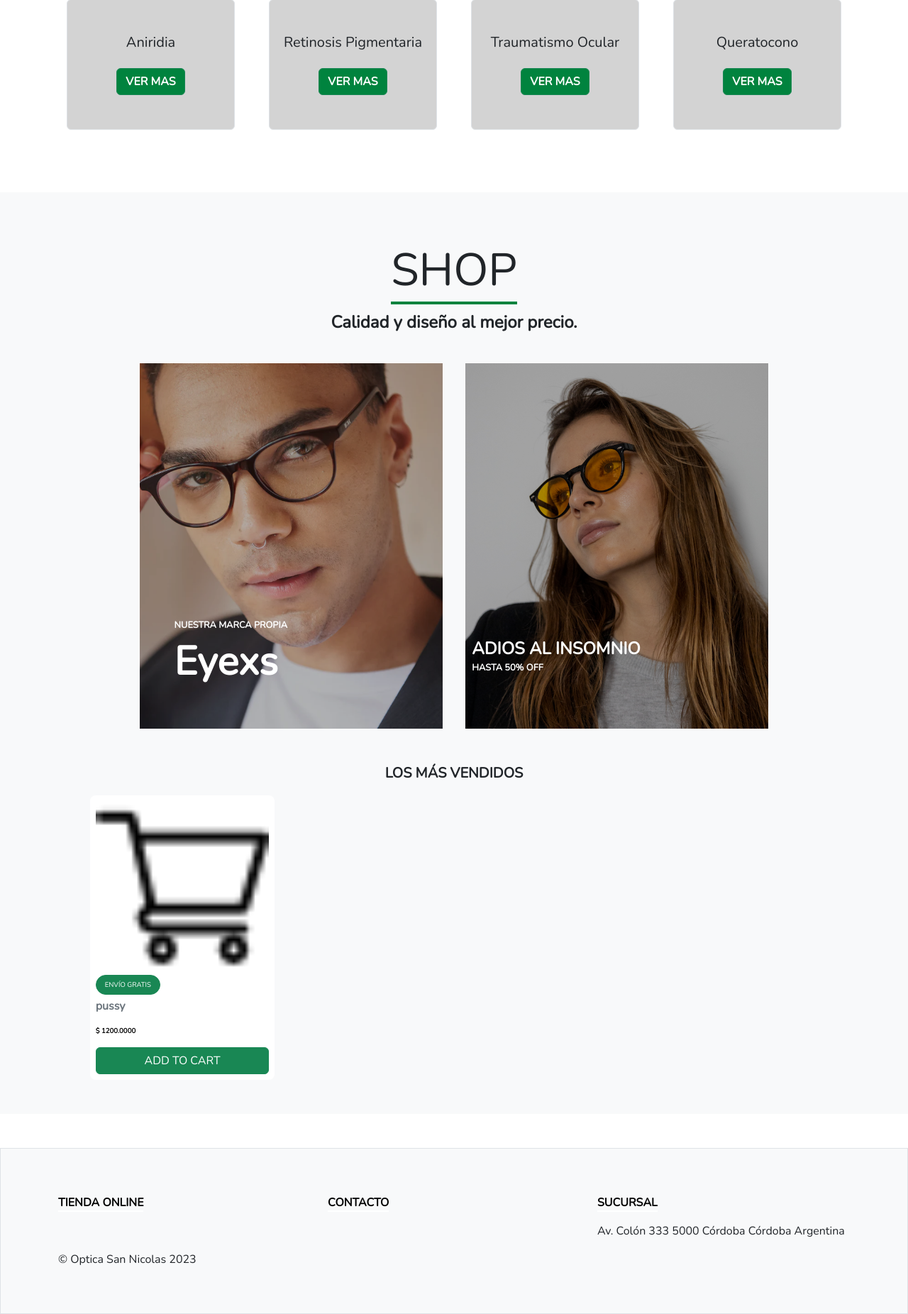
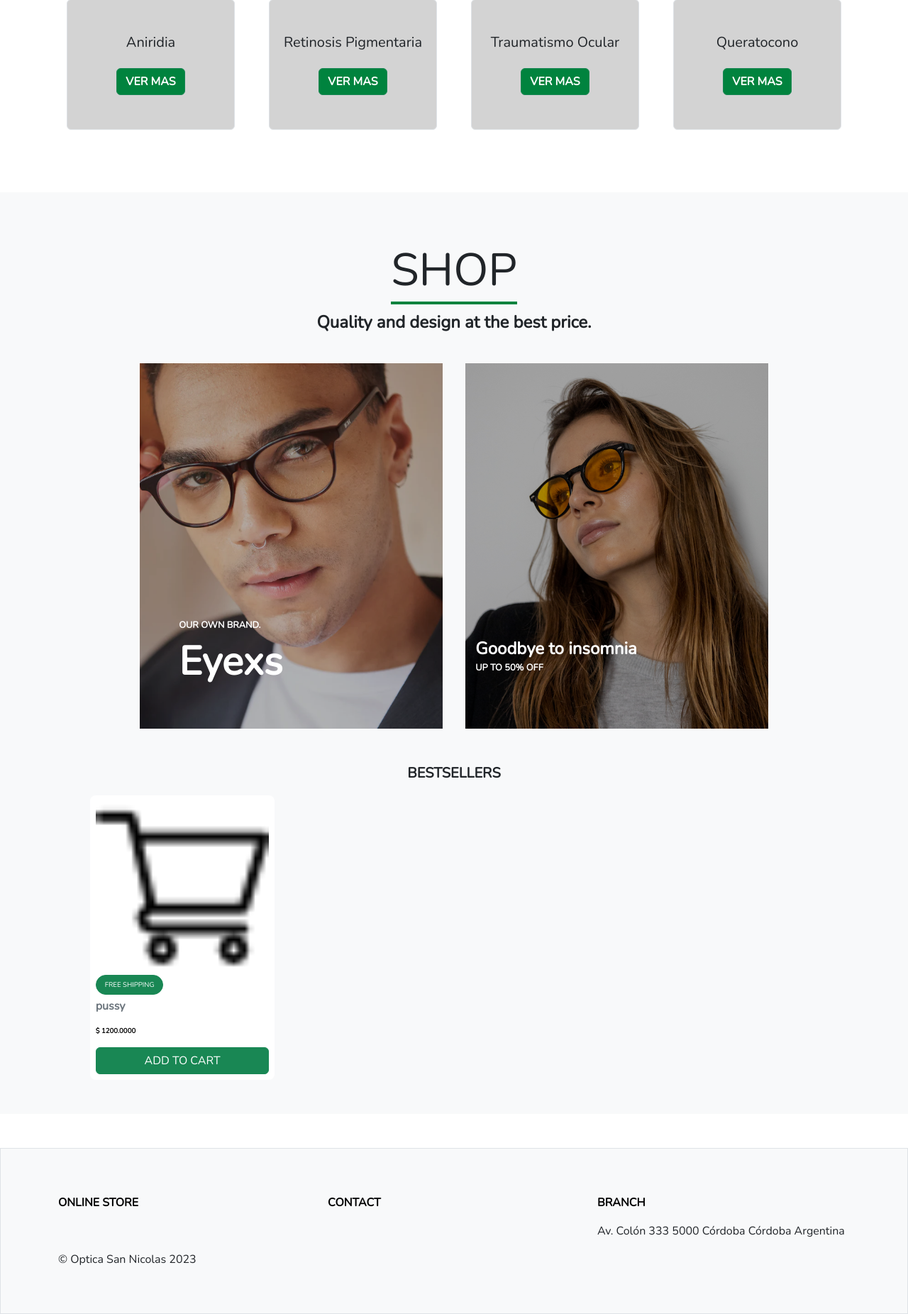
Before and after one commit to tomivillarruelDev/optica-san-nicolas, a Django app: page / in a window 1280 px wide. Shown: the part 1893-3745 px from the top of the page at 71% size. Run offline with Django 4.2, Linux system fonts and the light colour scheme; data comes from the database, SQL or seed files in the repository.

Commit message:
save changes

```diff
--- a/home/templates/home.html
+++ b/home/templates/home.html
@@ -2,7 +2,6 @@
 {% block content %}
 {% load static %}
 <main>
-    <!-- section 1 -->
     <section id="s1">
       <div class="s1-background">
         <div class="s1-opacity d-flex justify-content-center align-items-center flex-column">
@@ -16,14 +15,13 @@
             </div>
             <div class="pt-3" id="requestConsultation">
                 <p>
-                   <a href="" class="border border-2 rounded-pill p-4 text-white text-decoration-none">Request a free consultation</a>
+                   <a href="{% url 'contact' %}" class="border border-2 rounded-pill p-4 text-white text-decoration-none">Request a free consultation</a>
                 </p>
             </div>
 
         </div>
       </div>
     </section>
-    <!--section 2 -->
     <section id="s2" class="py-5">
             <div class="container py-5">
                 <div class="row">
--- a/shopping_cart/templates/product_detail.html
+++ b/shopping_cart/templates/product_detail.html
@@ -5,7 +5,7 @@
 <section class="container py-5">
     <div class="row">
         <div class="col-7">
-            <img src="{{ product.image.url }}" alt="{{ product.name }}" class="img-fluid">
+            <img src="{{ product.image.url }}" alt="{{ product.name }}" class="img-fluid" width="100%" height="100%">
         </div>
         <div class="col-5">
             <div class="border-bottom">
@@ -25,11 +25,10 @@
                 <div>
                     <a class="btn btn-success w-100 small"href="{% url 'add_to_cart' product.id %}">ADD TO CART</a>
                     <p class="pt-4">
-                        <a class="nav-link small" data-bs-toggle="collapse" href="#collapseExample" role="button" aria-expanded="false" aria-controls="collapseExample">
+                        <a class="small text-success border-bottom border-success border-0" data-bs-toggle="collapse" href="#collapseExample" role="button" aria-expanded="false" aria-controls="collapseExample">
                             Payment methods
                         </a>
                     </p>
-                    <p class="text-black">aaaaaa{{product.image.url}}</p>
                     <div class="collapse" id="collapseExample">
                         <div class="small">
                          <p>
--- a/shopping_cart/templates/shopping_cart.html
+++ b/shopping_cart/templates/shopping_cart.html
@@ -1,5 +1,5 @@
 {% load static %}
-<section class="container-fluid bg-light py-5">
+<section id="s4" class="container-fluid bg-light py-5">
     <div class="row">
         <div class="col text-center">
             <p class="display-3 pt-4">
@@ -12,7 +12,7 @@
     <div class="row pb-4 ">
         <div class="col text-center">
             <p class="fw-semibold fs-4">
-                Calidad y diseño al mejor precio.
+                Quality and design at the best price.
             </p>
         </div>
     </div>
@@ -20,24 +20,24 @@
         <div class="col-md-4 me-3 overflow-hidden col-shop-img">
             <img src="{% static 'images/shop-1.png' %}" alt="" class="img-fluid img-shop">
             <div class="div-shop">
-                <p class="fw-semibold">NUESTRA MARCA PROPIA</p>
+                <p class="fw-semibold">OUR OWN BRAND.</p>
                 <p class="brand">Eyexs</p>
             </div>
         </div>
         <div class="col-md-4 ms-3 overflow-hidden col-shop-img">
             <img src="{% static 'images/shop-2.png' %}" alt="" class="img-fluid img-shop">
             <div class="div-shop">
-                <p class="fw-semibold fs-4">ADIOS AL INSOMNIO</p>
-                <p class="fw-semibold">HASTA 50% OFF</p>
+                <p class="fw-semibold fs-4">Goodbye to insomnia</p>
+                <p class="fw-semibold">UP TO 50% OFF</p>
         </div>
     </div>
 
 
-    <div class="container">
+    <div id="s4-shop" class="container">
         <div class="row">
             <div class="col-12 text-center pt-5">
                 <p class="fw-semibold fs-5">
-                    LOS MÁS VENDIDOS
+                    BESTSELLERS
                 </p>
             </div>
         </div>
@@ -50,7 +50,7 @@
                             <div class="card-body">
                                 <div class="row">
                                     <div class="col-9">
-                                        <p class="btn btn-success rounded-pill small mb-1">ENVÍO GRATIS</p>
+                                        <p class="btn btn-success rounded-pill small mb-1">FREE SHIPPING</p>
                                     </div>
                                 </div>
                                 <div class="row">
--- a/static/css/style.css
+++ b/static/css/style.css
@@ -15,7 +15,7 @@ a{
 }
 
 .border-animation{
-    border-bottom: white solid 2px;
+    border-bottom: #f8f9fa solid 2px;
     transition: all 0.4s ease-in-out;
 }
 
@@ -78,7 +78,6 @@ a{
 
 .pathology-div:hover{
     background-color: #f8f9fa;
-
     border: 1px solid #00833E;
 }
 /* section 3 carrousel*/
--- a/templates/includes/_footer.html
+++ b/templates/includes/_footer.html
@@ -3,21 +3,21 @@
         <div class="col">
             <p>
                 <a href="{% url 'home' %}" class="text-black border-animation fw-semibold">
-                    TIENDA ONLINE
+                    ONLINE STORE
                 </a>
             </p>
         </div>
         <div class="col">
             <p>
                 <a href="{% url 'contact' %}" class="text-black border-animation fw-semibold">
-                    CONTACTO
+                    CONTACT
                 </a>
             </p>
         </div>
         <div class="col">
             <p>
                 <a href="" class="text-black border-animation border-animation fw-semibold">
-                SUCURSAL</a>
+                BRANCH</a>
                 <p>
                     Av. Colón 333
                     5000 Córdoba
--- a/templates/includes/_navbar.html
+++ b/templates/includes/_navbar.html
@@ -1,5 +1,5 @@
 {% load static %}
-<!-- nav -->
+
 <div id="header-buttons" class="bg-body-tertiary">
     <nav class="navbar navbar-expand-lg">
         <div class="container-fluid">
@@ -8,13 +8,10 @@
             <span class="navbar-toggler-icon"></span>
             </button>
             <div class="collapse navbar-collapse" id="navbarNavAltMarkup">
-                <!-- open navbar -->
                 <div class="navbar-nav">
                     <a class="nav-link" aria-current="page" href="{% url 'home' %}">Home</a>
-                    <a class="nav-link" href="stock.php">Catalog</a>
-                    <a class="nav-link" href="{% url 'contact' %}">Contact</a>
                     <li class="nav-item dropdown">
-                    <a class="nav-link dropdown-toggle" data-bs-toggle="dropdown" href="#" role="button" aria-expanded="false">Pathologies </a>
+                    <a class="nav-link dropdown-toggle" data-bs-toggle="dropdown" role="button" aria-expanded="false">Pathologies </a>
                         <ul class="dropdown-menu" id="menu">
                             {% for pathology in pathologies %}
                             <li><a class="dropdown-item" href="{% url 'pathology' pathology.id %}">{{ pathology.name }}</a></li>
@@ -22,9 +19,9 @@
                             {% endfor %}
                         </ul>
                     </li>
+                    <a class="nav-link" href="#s4-shop">Catalog</a>
+                    <a class="nav-link" href="{% url 'contact' %}">Contact</a>
                 </div>
-
-                <!-- close navbar -->
             </div>
         </div>
     </nav>
@@ -36,6 +33,4 @@
             {% include 'cart.html' %}
         </div>
     </div>
-
 </div>
-    <!-- close navbar -->
```
Also changed, not shown: contact/templates/contact.html (+8 -8 lines). Lines whose indentation alone changed are shown as unchanged.
